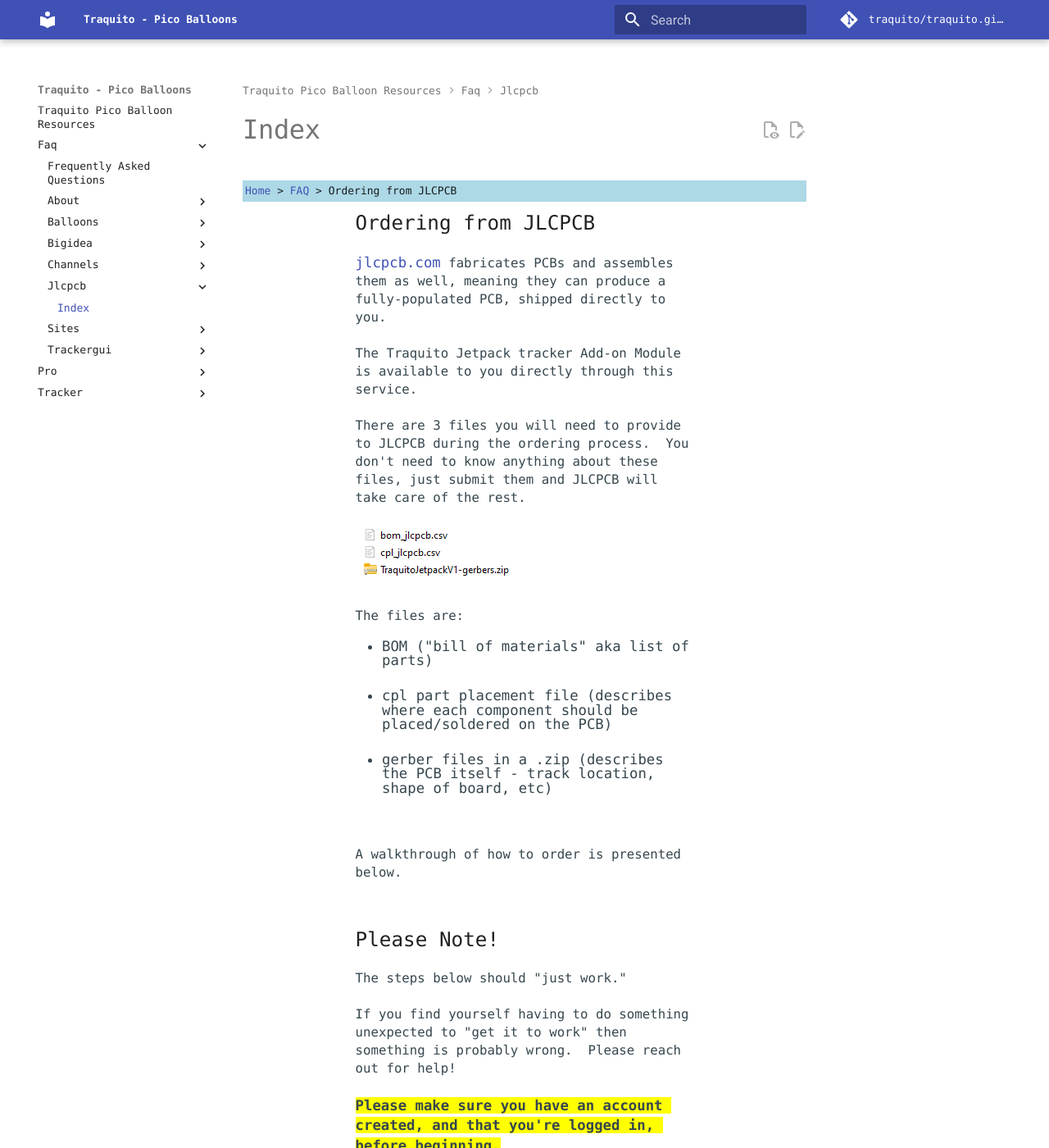
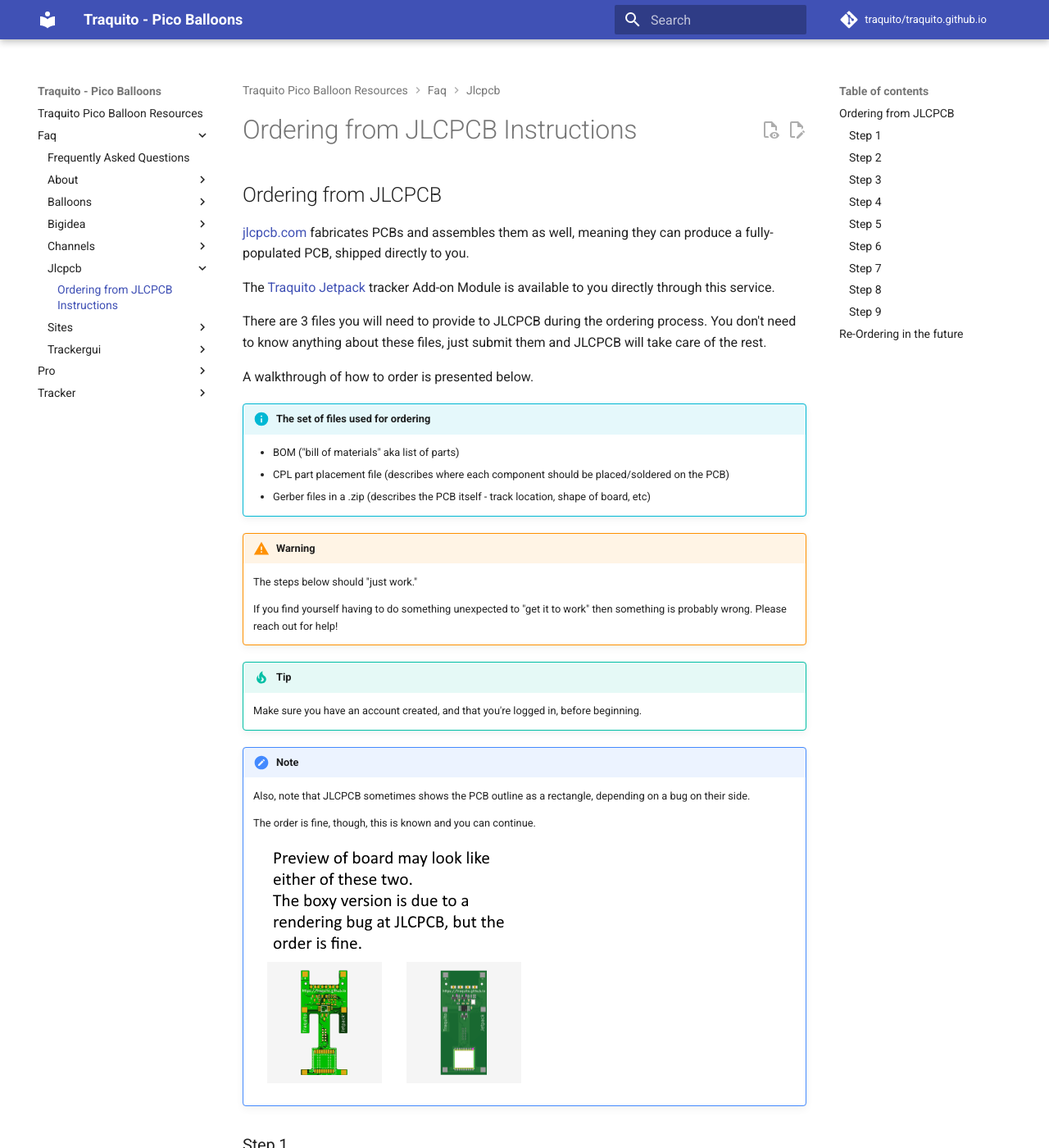
Before and after one commit to traquito/traquito.github.io, an MkDocs documentation site: the page built from docs/faq/jlcpcb/README.md, in a window 1280 px wide and 1400 px high. Shown: the whole window at 82% size. Built offline with MkDocs 1.6.1 and Material for MkDocs 9.7.7, drawn with Linux system fonts in a browser that asks for light colours; comment, search, counter and statistics services are not loaded; some of the changed text lies outside the part shown.

Commit message:
faq/jlcpcb/ index now markdown

```diff
--- a/docs/faq/jlcpcb/README.md
+++ b/docs/faq/jlcpcb/README.md
@@ -1,173 +1,112 @@
-<!DOCTYPE html>
-<html lang="en">
-  <head>
-    <meta charset="utf-8">
-    <title>Ordering from JLCPCB - Traquito</title>
+# Ordering from JLCPCB Instructions
 
-    <!-- Google tag (gtag.js) -->
-    <script async src="https://www.googletagmanager.com/gtag/js?id=G-07H1M3KB40"></script>
-    <script>
-        window.dataLayer = window.dataLayer || [];
-        function gtag(){dataLayer.push(arguments);}
-        gtag('js', new Date());
+## Ordering from JLCPCB
 
-        gtag('config', 'G-07H1M3KB40');
-        </script>
+[jlcpcb.com](https://jlcpcb.com/) fabricates PCBs and assembles them as well, meaning they can produce a fully-populated PCB, shipped directly to you.
 
-<link rel="stylesheet" type="text/css" href="/css/traquito.css">
-<style>
-</style>
-  </head>
-  <body>
-    <div class="linkbar">
-        <a href="/" target="_blank">Home</a> > <a href="/faq" target="_blank">FAQ</a> > Ordering from JLCPCB
-    </div>
-
-    <section class="allcontent">
-
-        <section class="content">
-            <span class="heading">Ordering from JLCPCB</span>
-
-            <pre class="text">
-<a href="https://jlcpcb.com/" target="_blank">jlcpcb.com</a> fabricates PCBs and assembles them as well, meaning they can produce a fully-populated PCB, shipped directly to you.
-
-The Traquito Jetpack tracker Add-on Module is available to you directly through this service.
+The [Traquito Jetpack](/tracker/#hardware-design-file-downloads) tracker Add-on Module is available to you directly through this service.
 
 There are 3 files you will need to provide to JLCPCB during the ordering process.  You don't need to know anything about these files, just submit them and JLCPCB will take care of the rest.
 
-<img src="files.png">
+A walkthrough of how to order is presented below.
 
-The files are:
-<ul>
-<li>BOM ("bill of materials" aka list of parts)</li>
-<li>cpl part placement file (describes where each component should be placed/soldered on the PCB)</li>
-<li>gerber files in a .zip (describes the PCB itself - track location, shape of board, etc)</li>
-</ul>
+!!! info "The set of files used for ordering"
+    - BOM ("bill of materials" aka list of parts)
+    - CPL part placement file (describes where each component should be placed/soldered on the PCB)
+    - Gerber files in a .zip (describes the PCB itself - track location, shape of board, etc)
 
-A walkthrough of how to order is presented below.
-            </pre>
-        </section>
+!!! warning
+    The steps below should "just work."
+
+    If you find yourself having to do something unexpected to "get it to work" then something is probably wrong.  Please reach out for help!
+
+!!! tip
+    Make sure you have an account created, and that you're logged in, before beginning.
+
+!!! note
+    Also, note that JLCPCB sometimes shows the PCB outline as a rectangle, depending on a bug on their side.
+
+    The order is fine, though, this is known and you can continue.
+
+    ![](render_bug.png)
 
 
-        <section class="content">
-            <span class="heading">Please Note!</span>
+### Step 1
 
-            <pre class="text">
-The steps below should "just work."
-
-If you find yourself having to do something unexpected to "get it to work" then something is probably wrong.  Please reach out for help!
-
-<span class="bold highlight">Please make sure you have an account created, and that you're logged in, before beginning.</span>
-
-Also, note that JLCPCB sometimes shows the PCB outline as a rectangle, depending on a bug on their side.  The order is fine, though, this is known and you can continue.
-<img src="render_bug.png">
-            </pre>
-        </section>
-
-        <section class="content">
-            <span class="heading">Step 1</span>
-
-            <pre class="text">
-<a href="https://jlcpcb.com/" target="_blank">jlcpcb.com</a>
+[jlcpcb.com](https://jlcpcb.com/)
 
 Drag the gerber zip file onto the circled target on the JLCPCB site.
-            </pre>
 
-            <img src="step1.png">
-        </section>
 
-        <section class="content">
-            <span class="heading">Step 2</span>
+![](step1.png)
 
-            <pre class="text">
+### Step 2
+
 This page appears and is mostly defaulted correctly.
 
 You only need to change the parts highlighted in red.
-            </pre>
 
-            <img src="step2.png" style="max-height: 1800px;">
-        </section>
 
-        <section class="content">
-            <span class="heading">Step 3</span>
+![](step2.png)
 
-            <pre class="text">
+### Step 3
+
 Click Next.
-            </pre>
 
-            <img src="step3.png">
-        </section>
 
-        <section class="content">
-            <span class="heading">Step 4</span>
+![](step3.png)
 
-            <pre class="text">
+### Step 4
+
 Provide the BOM and placement files.
-            </pre>
 
-            <img src="step4.1.png">
 
-            <pre class="text">
+![](step4.1.png)
+
 Click to continue when ready.
-            </pre>
 
-            <img src="step4.2.png">
-        </section>
 
-        <section class="content">
-            <span class="heading">Step 5</span>
+![](step4.2.png)
 
-            <pre class="text">
+### Step 5
+
 Click Next.
-            </pre>
 
-            <img src="step5.png">
 
-            <pre class="text">
-<span class="bold highlight">It is possible one or more parts are out of inventory (a "shortfall").</span>
-Click <a href="./preorder" target="_blank">here</a> to learn how to preorder parts (no additional cost) to overcome this, or just check back later and hope there is more parts in the JLCPCB inventory.
+![](step5.png)
 
-<a href="./preorder" target="_blank"><img src="./preorder/shortfall.png"></a>
-            </pre>
+It is possible one or more parts are out of inventory (a "shortfall").
 
-        </section>
+Click [here](./preorder) to learn how to preorder parts (no additional cost) to overcome this, or just check back later and hope there is more parts in the JLCPCB inventory.
 
-        <section class="content">
-            <span class="heading">Step 6</span>
+[![](./preorder/shortfall.png)](./preorder)
 
-            <pre class="text">
+
+### Step 6
+
 Click Next.
-            </pre>
 
-            <img src="step6.png">
-        </section>
 
-        <section class="content">
-            <span class="heading">Step 7</span>
+![](step6.png)
 
-            <pre class="text">
+### Step 7
+
 You need to declare what type of board this is -- it's DIY.
 
 Save to cart when done.
-            </pre>
 
-            <img src="step7.png">
-        </section>
 
-        <section class="content">
-            <span class="heading">Step 8</span>
+![](step7.png)
 
-            <pre class="text">
+### Step 8
+
 Time to check out
-            </pre>
 
-            <img src="step8.png">
-        </section>
 
-        <section class="content">
-            <span class="heading">Step 9</span>
+![](step8.png)
 
-            <pre class="text">
+### Step 9
+
 The rest of the process is straightforward payment and shipping address setup.
 
 A note about shipping methods -- they all basically cost the same (around $20).
@@ -177,38 +116,20 @@
 DHL has done a great job every time.
 
 I recommend just picking a typical carrier.
-            </pre>
 
-            <img src="step9.png">
-        </section>
 
-        <section class="content">
-            <span class="heading">Re-Ordering in the future</span>
+![](step9.png)
 
-            <pre class="text">
+## Re-Ordering in the future
+
 In the future, if you want to order additional Add-on Modules, you can, without going through the whole process again.
 
 Instead, first, go to the order history page
-            </pre>
-
-            <img src="reorder1.png">
-
-            <pre class="text">
-Then, find the last order, and click Reorder to begin the process.
-            </pre>
-
-            <img src="reorder2.png">
-        </section>
 
 
-    </section>
+![](reorder1.png)
 
-    <br/><br/><br/>
-    <br/><br/><br/>
-    <br/><br/><br/>
-    <br/><br/><br/>
-    <br/><br/><br/>
-    <br/><br/><br/>
+Then, find the last order, and click Reorder to begin the process.
 
-  </body>
-</html>
+
+![](reorder2.png)
```
Also changed, not shown: docs/faq/jlcpcb/files.png (deleted).
